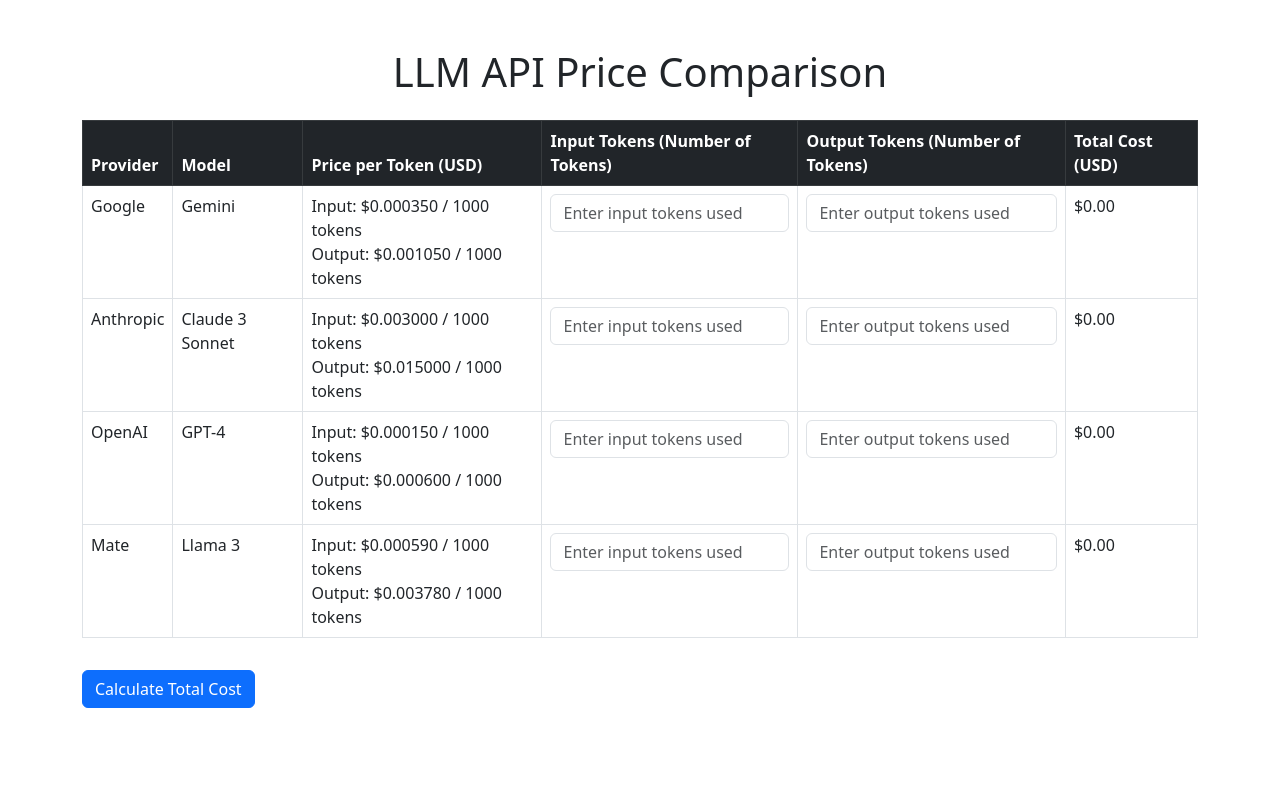
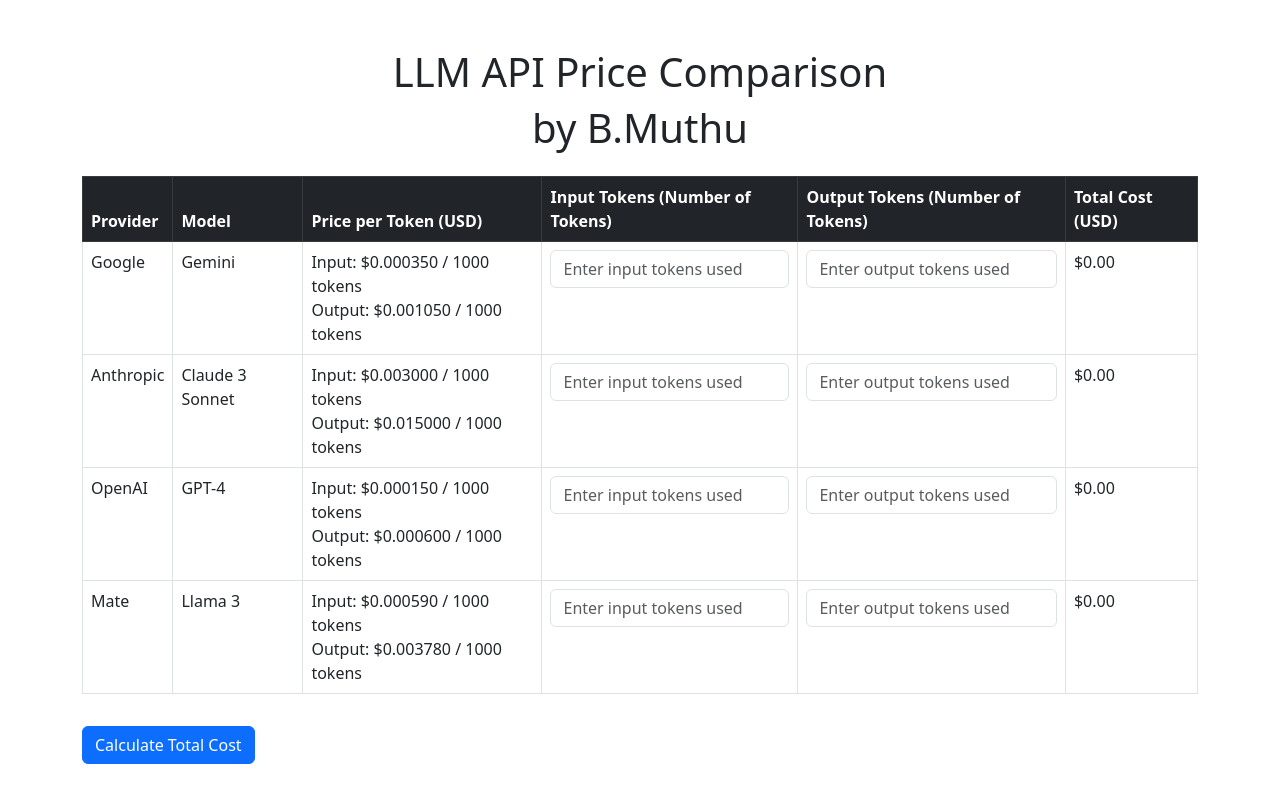
Before and after one commit to muthuks2020/llmprice, a plain HTML site: page index.html in a window 1280 px wide. Drawn offline with nearby package versions, Linux system fonts and the light colour scheme.

Commit message:
Update index.html

```diff
--- a/index.html
+++ b/index.html
@@ -3,14 +3,14 @@
 <head>
     <meta charset="UTF-8">
     <meta name="viewport" content="width=device-width, initial-scale=1.0">
-    <title>LLM API Price Comparison</title>
+    <title>LLM API Price Comparison by Muthu</title>
     <link href="https://cdn.jsdelivr.net/npm/bootstrap@5.3.0/dist/css/bootstrap.min.css" rel="stylesheet">
 </head>
 <body>
 
 <div class="container mt-5">
     <h1 class="text-center">LLM API Price Comparison</h1>
-
+    <h1 class="text-center">by B.Muthu</h1>
     <table class="table table-bordered mt-4">
         <thead class="table-dark">
             <tr>
```
